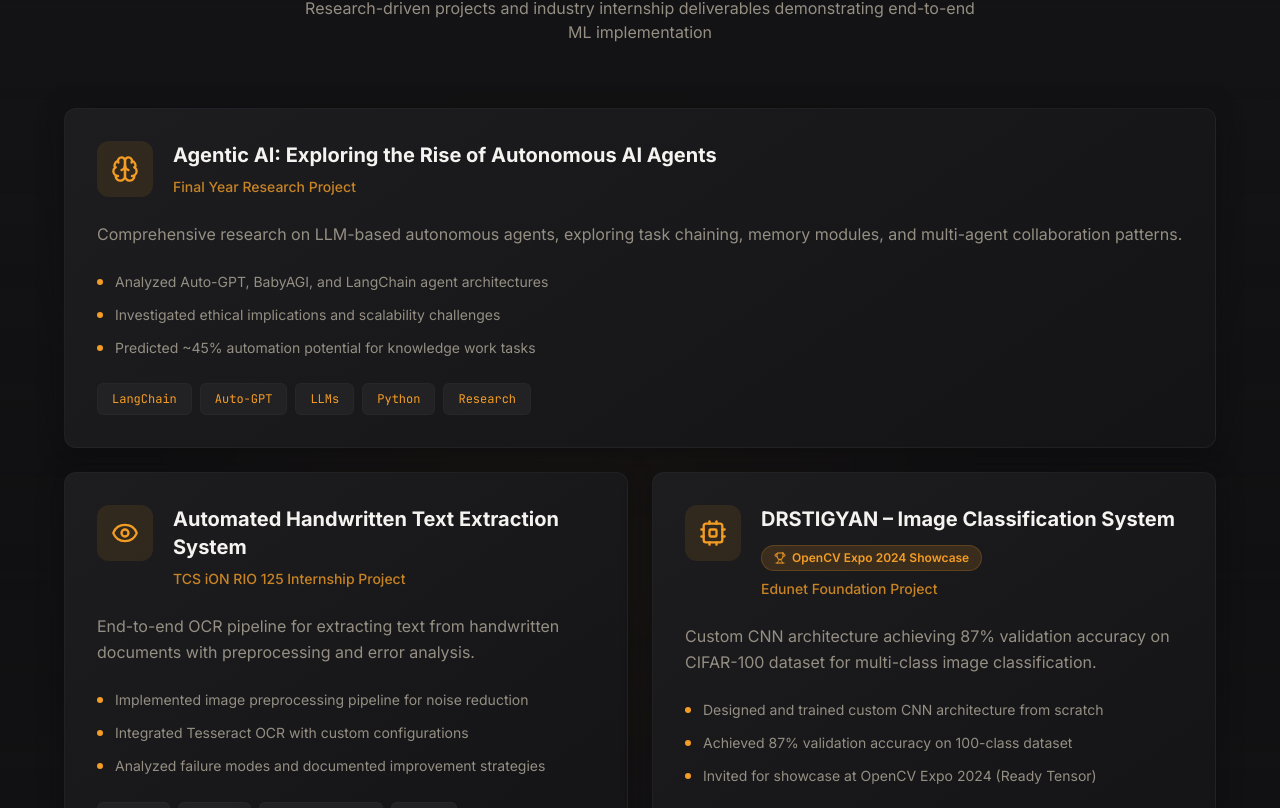
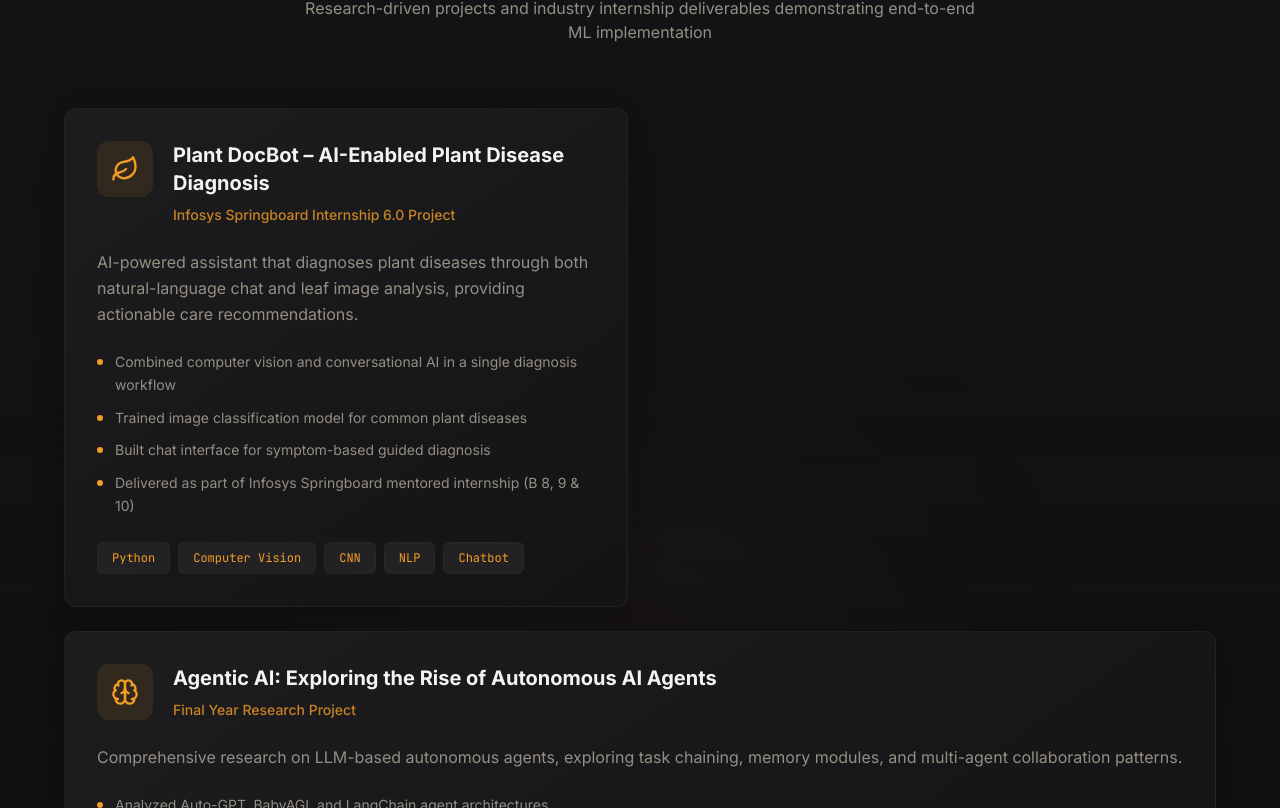
Before and after one commit to leaderrr-shivam/portfolio, a React (Vite) app: page / in a window 1280 px wide. Shown: the part 5832-6640 px from the top of the page. Built offline with nearby package versions, Linux system fonts and the light colour scheme; no server answers; the HTML template or start-up script is replaced by a standard one.

Commit message:
Changes
Co-authored-by: leaderrr-shivam <155092982+leaderrr-shivam@users.noreply.github.com>

```diff
--- a/src/components/Projects.tsx
+++ b/src/components/Projects.tsx
@@ -1,7 +1,20 @@
-import { Cpu, Eye, Brain, MessageSquare, Trophy } from 'lucide-react';
+import { Cpu, Eye, Brain, MessageSquare, Trophy, Leaf } from 'lucide-react';
 import { useScrollReveal } from '@/hooks/useScrollReveal';
 
 const projectsData = [
+  {
+    title: 'Plant DocBot – AI-Enabled Plant Disease Diagnosis',
+    type: 'Infosys Springboard Internship 6.0 Project',
+    icon: Leaf,
+    description: 'AI-powered assistant that diagnoses plant diseases through both natural-language chat and leaf image analysis, providing actionable care recommendations.',
+    highlights: [
+      'Combined computer vision and conversational AI in a single diagnosis workflow',
+      'Trained image classification model for common plant diseases',
+      'Built chat interface for symptom-based guided diagnosis',
+      'Delivered as part of Infosys Springboard mentored internship (B 8, 9 & 10)',
+    ],
+    technologies: ['Python', 'Computer Vision', 'CNN', 'NLP', 'Chatbot'],
+  },
   {
     title: 'Agentic AI: Exploring the Rise of Autonomous AI Agents',
     type: 'Final Year Research Project',
```
